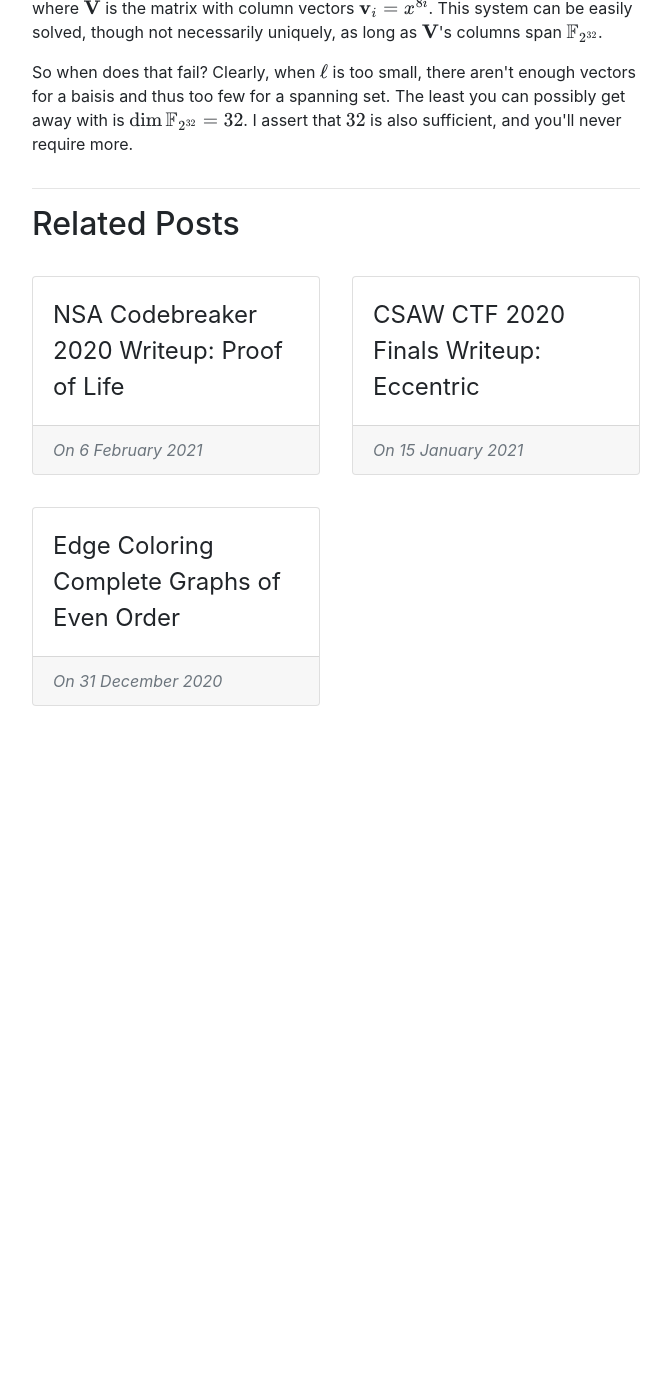
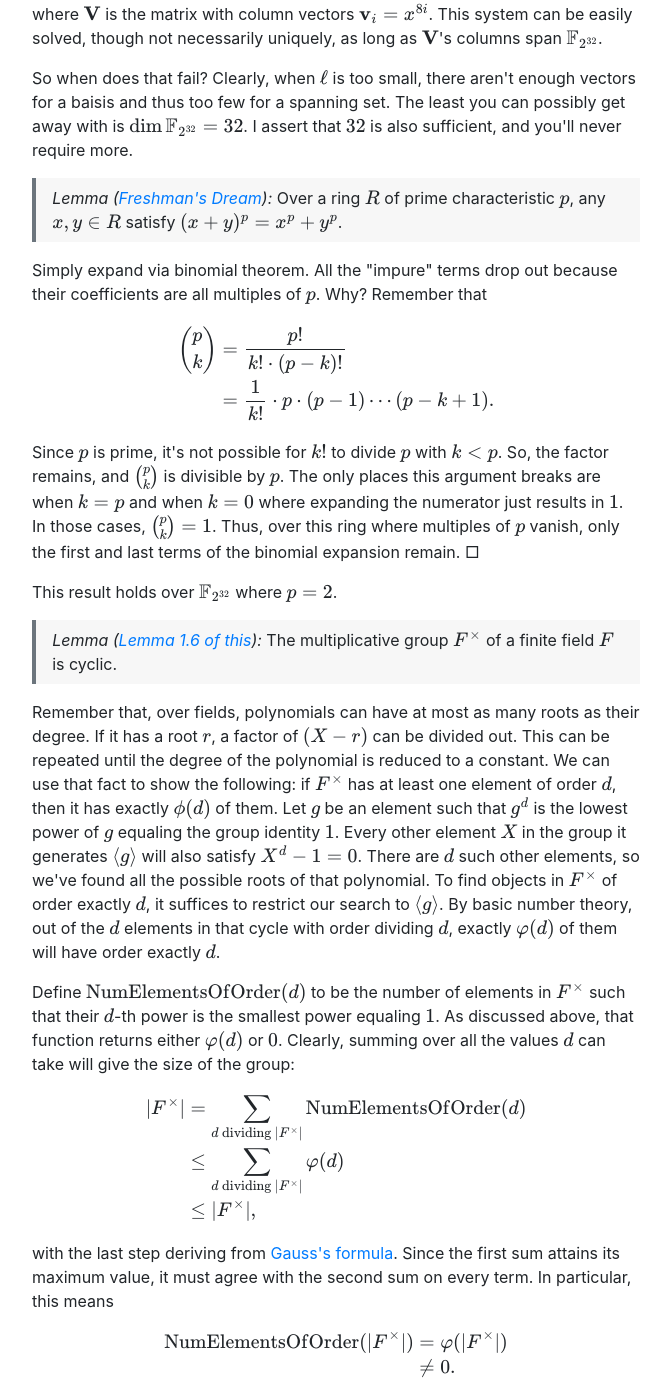
Before and after one commit to ammrat13/ammrat13.github.io, a Jekyll site: the page built from _posts/2022-06-30-writeup_defcon_quals_2022_sameold.md, in a window 1280 px wide and 1400 px high, scrolled down 4631 px. Shown: the whole window, without its empty margins (304-975 px from the left). Built offline with Jekyll 4.4.1, drawn with Linux system fonts in a browser that asks for light colours; nearby versions of some CDN libraries; our own code applies the rules of GitHub Pages for plain Markdown files; before the commit the page ends 5433 px from its top, so only the background shows below that; some of the changed text lies outside the part shown.

Commit message:
Wrote lemmas

```diff
--- a/_posts/2022-06-30-writeup_defcon_quals_2022_sameold.md
+++ b/_posts/2022-06-30-writeup_defcon_quals_2022_sameold.md
@@ -220,7 +220,70 @@ vectors for a baisis and thus too few for a spanning set. The least you can
 possibly get away with is @@\dim\FF_{2^{32}} = 32@@. I assert that @@32@@ is
 also sufficient, and you'll never require more.
 
+> *Lemma ([Freshman's Dream][4]):* Over a ring @@R@@ of prime characteristic
+> @@p@@, any @@x,y \in R@@ satisfy @@(x+y)^p = x^p+y^p@@.
 
-[1]: https://github.com/Nautilus-Institute/quals-2022/tree/main/sameold "sameold Challenge Solution"
+Simply expand via binomial theorem. All the "impure" terms drop out because
+their coefficients are all multiples of @@p@@. Why? Remember that
+%%\begin{align\*}
+    \binom{p}{k}
+        &= \frac{p!}{k! \cdot (p-k)!} \nl
+        &= \frac{1}{k!} \cdot p \cdot (p-1) \cdots (p-k+1).
+\end{align\*}%%
+Since @@p@@ is prime, it's not possible for @@k!@@ to divide @@p@@ with @@k <
+p@@. So, the factor remains, and @@\binom{p}{k}@@ is divisible by @@p@@. The
+only places this argument breaks are when @@k=p@@ and when @@k=0@@ where
+expanding the numerator just results in @@1@@. In those cases,
+@@\binom{p}{k}=1@@. Thus, over this ring where multiples of @@p@@ vanish, only
+the first and last terms of the binomial expansion remain. □
+
+This result holds over @@\FF_{2^{32}}@@ where @@p=2@@.
+
+> *Lemma ([Lemma 1.6 of this][5]):* The multiplicative group @@F^\times@@ of a
+> finite field @@F@@ is cyclic.
+
+Remember that, over fields, polynomials can have at most as many roots as their
+degree. If it has a root @@r@@, a factor of @@(X-r)@@ can be divided out. This
+can be repeated until the degree of the polynomial is reduced to a constant. We
+can use that fact to show the following: if @@F^\times@@ has at least one
+element of order @@d@@, then it has exactly @@\phi(d)@@ of them. Let @@g@@ be an
+element such that @@g^d@@ is the lowest power of @@g@@ equaling the group
+identity @@1@@. Every other element @@X@@ in the group it generates @@\langle
+g\rangle@@ will also satisfy @@X^d - 1 = 0@@. There are @@d@@ such other
+elements, so we've found all the possible roots of that polynomial. To find
+objects in @@F^\times@@ of order exactly @@d@@, it suffices to restrict our
+search to @@\langle g\rangle@@. By basic number theory, out of the @@d@@
+elements in that cycle with order dividing @@d@@, exactly @@\varphi(d)@@ of them
+will have order exactly @@d@@.
+
+Define @@\text{NumElementsOfOrder}(d)@@ to be the number of elements in
+@@F^\times@@ such that their @@d@@-th power is the smallest power equaling
+@@1@@. As discussed above, that function returns either @@\varphi(d)@@ or @@0@@.
+Clearly, summing over all the values @@d@@ can take will give the size of the
+group:
+%%\begin{align\*}
+    \|F^\times\|
+        &= \sum\_{d \text{ dividing } \|F^\times\|} \text{NumElementsOfOrder}(d) \nl
+        &\leq \sum\_{d \text{ dividing } \|F^\times\|} \varphi(d) \nl
+        &\leq \|F^\times\|, \nl
+\end{align\*}%%
+with the last step deriving from [Gauss's formula][6]. Since the first sum
+attains its maximum value, it must agree with the second sum on every term. In
+particular, this means
+%%\begin{align\*}
+    \text{NumElementsOfOrder}(|F^\times|)
+        &= \varphi(|F^\times|) \nl
+        &\neq 0.
+\end{align\*}%%
+There is at least one element whose powers generate the whole group. □
+
+This result isn't strictly needed, but it's helpful to get intuition, and the
+methods used are cool.
+
+
+[1]: https://github.com/Nautilus-Institute/quals-2022/tree/main/sameold "sameold challenge solution"
 [2]: https://math.stackexchange.com/a/132383 "Number of elements of a finite field"
 [3]: https://math.stackexchange.com/a/1230045 "Order of finite fields is $p^n$"
+[4]: https://en.wikipedia.org/wiki/Freshman%27s_dream "Freshman's dream"
+[5]: https://kconrad.math.uconn.edu/blurbs/galoistheory/finitefields.pdf "Finite fields"
+[6]: https://en.wikipedia.org/wiki/Euler%27s_totient_function#Divisor_sum "Totient function: Divisor sum"
```
